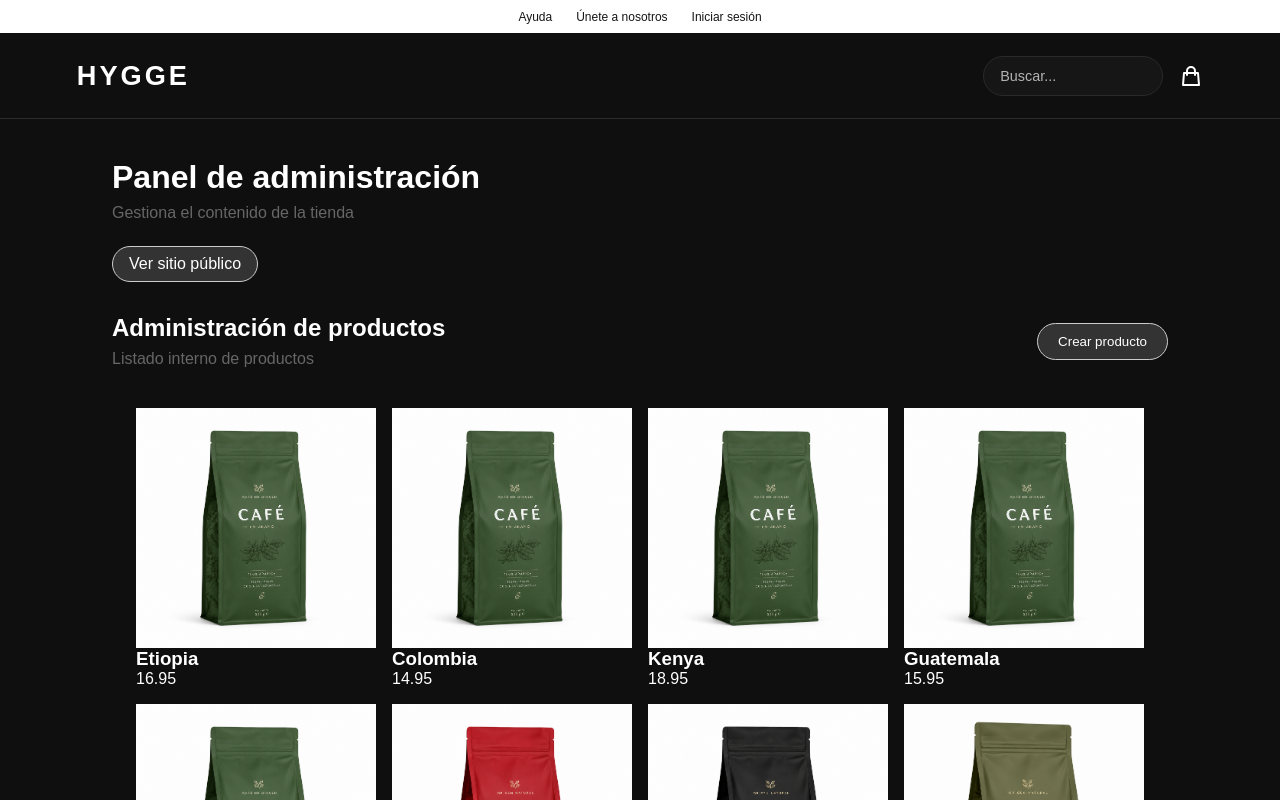
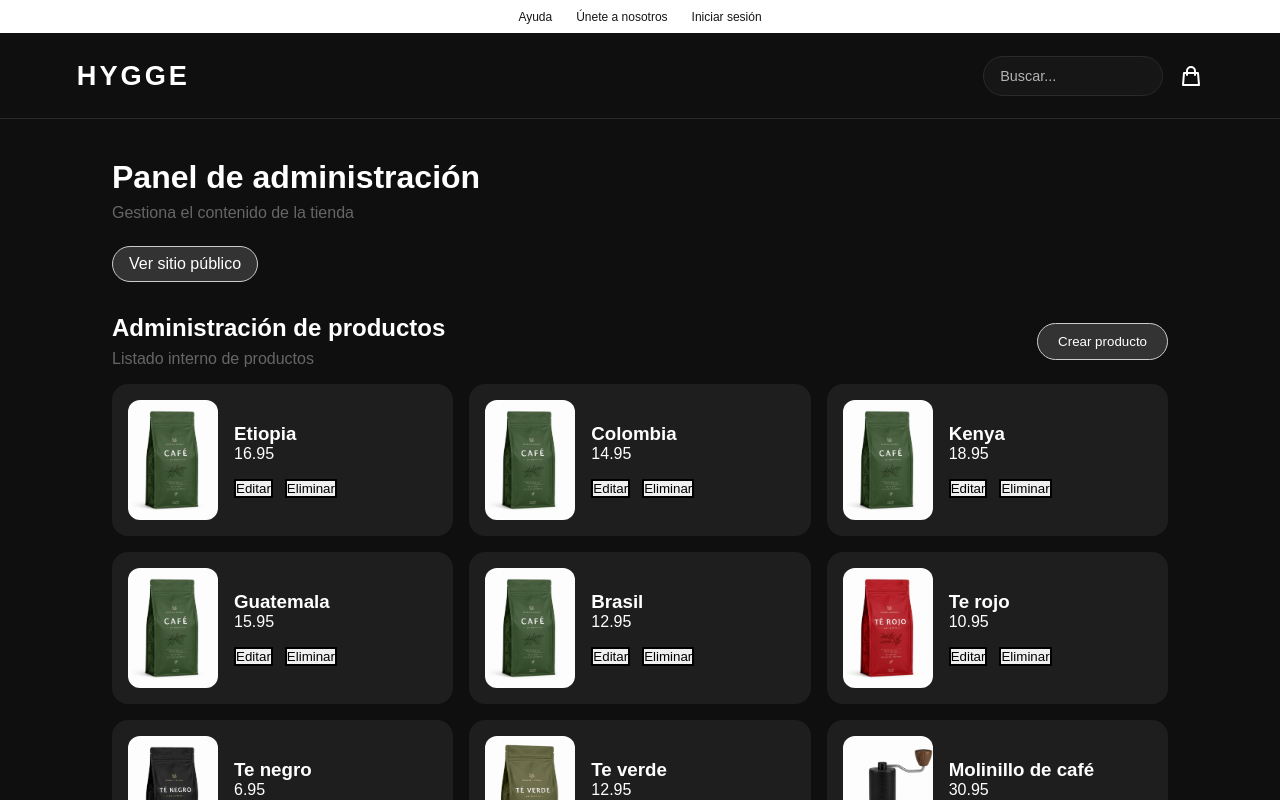
Before and after one commit to Albema1990/frontend-proyecto-mobiliario-alvaro-benitez, a React (Vite) app: page /admin/shop in a window 1280 px wide. Shown: the top 800 px of the page. Built offline with nearby package versions, Linux system fonts and the light colour scheme.

Commit message:
Edit button

```diff
--- a/src/components/ProductForm.jsx
+++ b/src/components/ProductForm.jsx
@@ -5,14 +5,16 @@ const initialForm = {
   description: "",
   category: "",
   price: "",
+  image: "",
   onSale: false,
 };
 
-function ProductForm({ onCreateProduct }) {
-  const [form, setForm] = useState(initialForm);
+function ProductForm({ product, onCreateProduct }) {
+  const [form, setForm] = useState(product || initialForm);
+
 
   const handleChange = (event) => {
-    event.preventDefault();
+    // event.preventDefault();
 
     // console.log("SUBMIT", form);
 
@@ -20,28 +22,41 @@ function ProductForm({ onCreateProduct }) {
 
     setForm({
       ...form,
-      [name]: type == "checkbox" ? checked : value,
+      [name]: type === "checkbox" ? checked : value,
+    });
+  };
+
+  const handleImageChange = (event) => {
+    const file = event.target.files[0];
+
+    if (!file) return;
+
+    const imageUrl = URL.createObjectURL(file);
+
+    setForm({
+      ...form,
+      image: imageUrl,
     });
   };
 
   const handleSubmit = (event) => {
     event.preventDefault();
-    if (!form.name.trim()){
+    if (!form.name.trim()) {
       alert("Ingrese el nombre");
       return;
     }
 
-    if (!form.description.trim()){
+    if (!form.description.trim()) {
       alert("Ingrese una descripción");
       return;
     }
 
-    if (!form.category.trim()){
+    if (!form.category.trim()) {
       alert("Seleccione una categoría");
       return;
     }
 
-    if (!form.price.trim()){
+    if (!form.price.trim()) {
       alert("Ingrese un precio");
       return;
     }
@@ -99,6 +114,23 @@ function ProductForm({ onCreateProduct }) {
       </div>
 
       <div className="form-group">
+        <label htmlFor="image">Imagen</label>
+
+        <input
+          type="file"
+          id="image"
+          accept="image/*"
+          onChange={handleImageChange}
+        />
+
+        {form.image && (
+          <div className="image-preview">
+            <img src={form.image} alt="Vista previa" />
+          </div>
+        )}
+      </div>
+
+      <div className="form-group">
         <label htmlFor="onSale">En oferta: </label>
         <input
           type="checkbox"
--- a/src/index.css
+++ b/src/index.css
@@ -993,24 +993,25 @@ body {
 
 .admin-list {
   display: grid;
-  grid-template-columns: 1fr 1fr;
   gap: 1rem;
-  list-style: none;
-  padding: 24px;
-  margin: 0;
 }
 
 .admin-list-item {
-  border: 1px solid #ccc;
-  border-radius: 8px;
-  overflow: hidden;
+  display: grid;
+  grid-template-columns: 90px 1fr;
+  gap: 1rem;
+  align-items: center;
+  background-color: #1f1e1e;
+  /* border: 1px solid #ccc; */
+  border-radius: 1rem;
+  padding: 1rem;
 }
 
 .admin-list-item img {
-  width: 100%;
-  height: 200px;
+  width: 90px;
+  height: 120px;
   object-fit: cover;
-  display: block;
+  border-radius: 0.75rem;
 }
 
 .admin-create-button {
@@ -1046,6 +1047,22 @@ body {
   display: grid;
 
   gap: 0.4rem;
+}
+
+.image-preview {
+  margin-top: 1rem;
+}
+
+.image-preview img {
+  width: 200px;
+
+  height: 200px;
+
+  object-fit: cover;
+
+  border-radius: 12px;
+
+  border: 1px solid var(--border);
 }
 
 .button-newProduct {
@@ -1169,8 +1186,60 @@ body {
   }
 
   .admin-list {
-    grid-template-columns: repeat(3, 1fr);
+    grid-template-columns: repeat(2, 1fr);
   }
+
+.admin-actions {
+  display: flex;
+
+  gap: 0.75rem;
+
+  margin-top: 1rem;
+}
+
+.admin-edit-button,
+.admin-delete-button {
+  flex: 1;
+
+  padding: 0.8rem 1rem;
+
+  border-radius: 999px;
+
+  border: none;
+
+  font-weight: 600;
+
+  cursor: pointer;
+
+  transition: all 0.25s ease;
+}
+
+.admin-edit-button {
+  background-color: var(--surface);
+
+  border: 1px solid var(--border);
+
+  color: white;
+}
+
+.admin-edit-button:hover {
+  transform: translateY(-2px);
+}
+
+.admin-delete-button {
+  background-color: transparent;
+
+  border: 1px solid #d9534f;
+
+  color: #d9534f;
+}
+
+.admin-delete-button:hover {
+  background-color: #d9534f;
+
+  color: white;
+}
+
 }
 
 /* =========================
@@ -1367,6 +1436,6 @@ body {
   }
 
   .admin-list {
-    grid-template-columns: repeat(4, 1fr);
+    grid-template-columns: repeat(3, 1fr);
   }
 }
--- a/src/pages/admin/AdminProductsPage.jsx
+++ b/src/pages/admin/AdminProductsPage.jsx
@@ -10,6 +10,8 @@ function AdminProductsPage() {
 
     return savedProducts ? JSON.parse(savedProducts) : initialProducts;
   });
+
+  const [editingProduct, setEditingProduct] = useState(null);
 
   useEffect(() => {
     localStorage.setItem("products", JSON.stringify(products));
@@ -26,6 +28,31 @@ function AdminProductsPage() {
 
     setShowForm(false);
   };
+
+  const handleDeleteProduct = (id) => {
+    const confirmed = window.confirm("Deseas eliminar este producto?");
+
+    if (!confirmed) return;
+
+    setProducts(products.filter((product) => product.id !== id));
+    console.log("PRODUCTO ELIMINADO", id);
+  };
+
+  const handleEditProduct = (product) => {
+    setEditingProduct(product);
+    setShowForm(true);
+  };
+
+  // const handleUpdateProduct = (updatedProduct) => {
+  //   setProducts(
+  //     products.map((product) =>
+  //       product.id === updatedProduct.id ? updatedProduct : product,
+  //     ),
+  //   );
+
+  //   setEditingProduct(null);
+  //   setShowForm(false);
+  // };
 
   return (
     <section className="admin-section">
@@ -44,15 +71,38 @@ function AdminProductsPage() {
         </button>
       </div>
 
-      {showForm && <ProductForm onCreateProduct={handleCreateProduct} />}
+      {showForm && (
+        <ProductForm
+          key={editingProduct?.id || "new"}
+          product={editingProduct}
+          onCreateProduct={handleCreateProduct}
+        />
+      )}
 
       <div className="admin-list">
         {products.map((product) => (
-          <article key={product.id}>
+          <article key={product.id} className="admin-list-item">
             <img src={product.image} alt={product.name} />
+
             <div>
               <h3>{product.name}</h3>
               <p>{product.price}</p>
+
+              <div className="admin-actions">
+                <button
+                className="admin-edit-button"
+                onClick={() => handleEditProduct(product)}
+                >
+                  Editar
+                </button>
+
+                <button
+                  className="admin-delete-button"
+                  onClick={() => handleDeleteProduct(product.id)}
+                >
+                  Eliminar
+                </button>
+              </div>
             </div>
           </article>
         ))}
```
Lines whose indentation alone changed are shown as unchanged.
